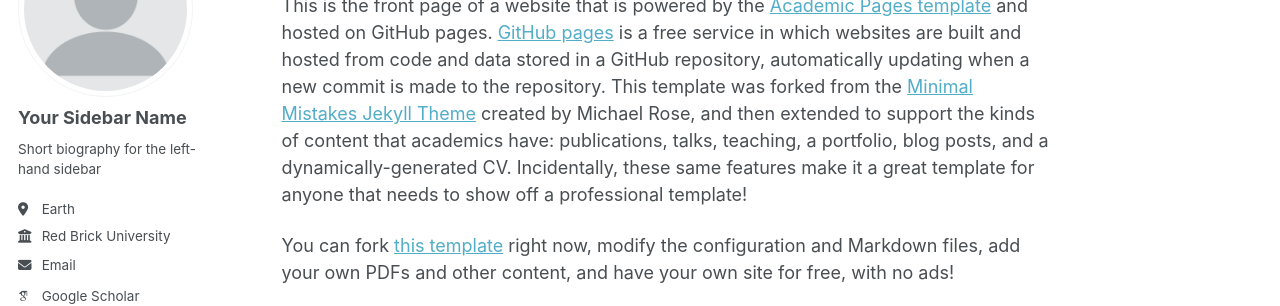
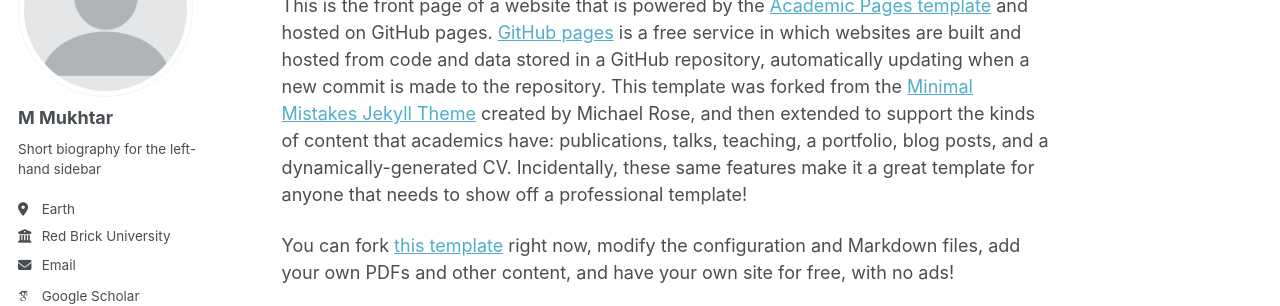
Before and after one commit to DrMukhtar/DrMukhtar.github.io, a Jekyll site: the page built from _pages/about.md, in a window 1280 px wide. Shown: the part 179-485 px from the top of the page. Built offline with Jekyll 4.4.1, drawn with Linux system fonts in a browser that asks for light colours; some web fonts are replaced; a script bundle is joined from its source files by our own code; library files that are not in the unit come from our copies.

Commit message:
Update _config.yml

```diff
--- a/_config.yml
+++ b/_config.yml
@@ -24,7 +24,7 @@ repository               : "academicpages/academicpages.github.io"
 author:
   # Biographic information
   avatar           : "profile.png"
-  name             : "Your Sidebar Name"
+  name             : "M Mukhtar"
   pronouns         : # example: "she/her"
   bio              : "Short biography for the left-hand sidebar"
   location         : "Earth"
```
